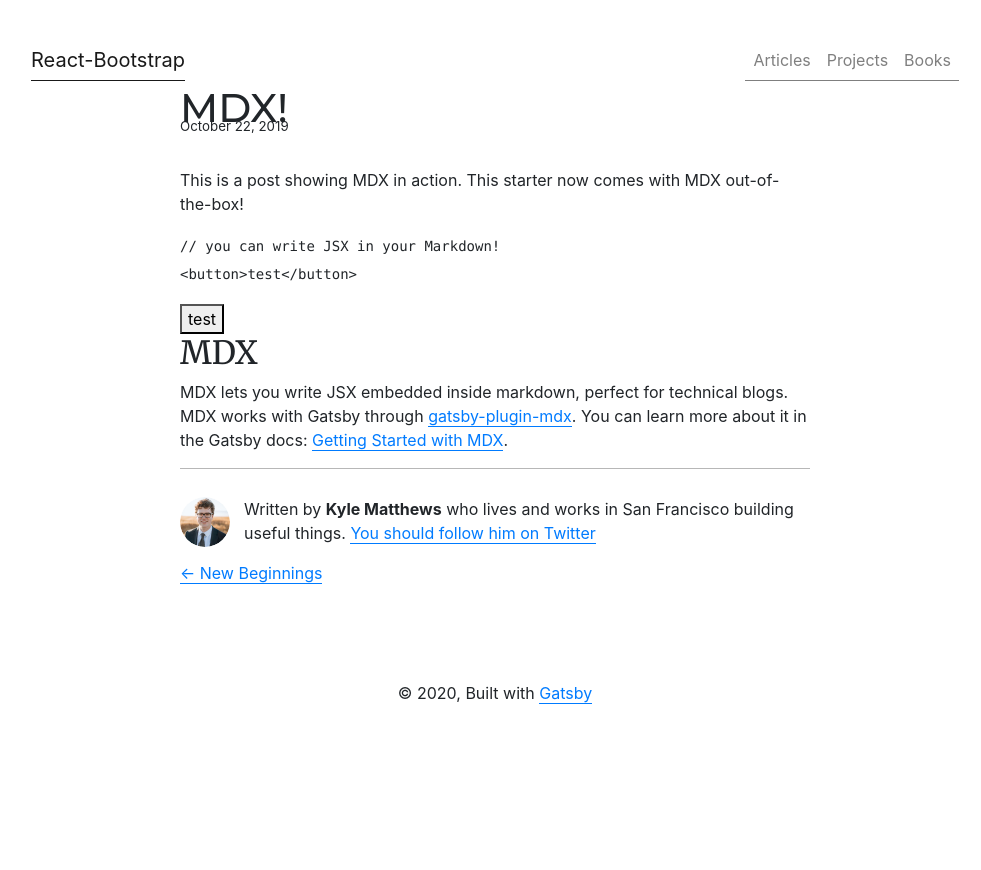
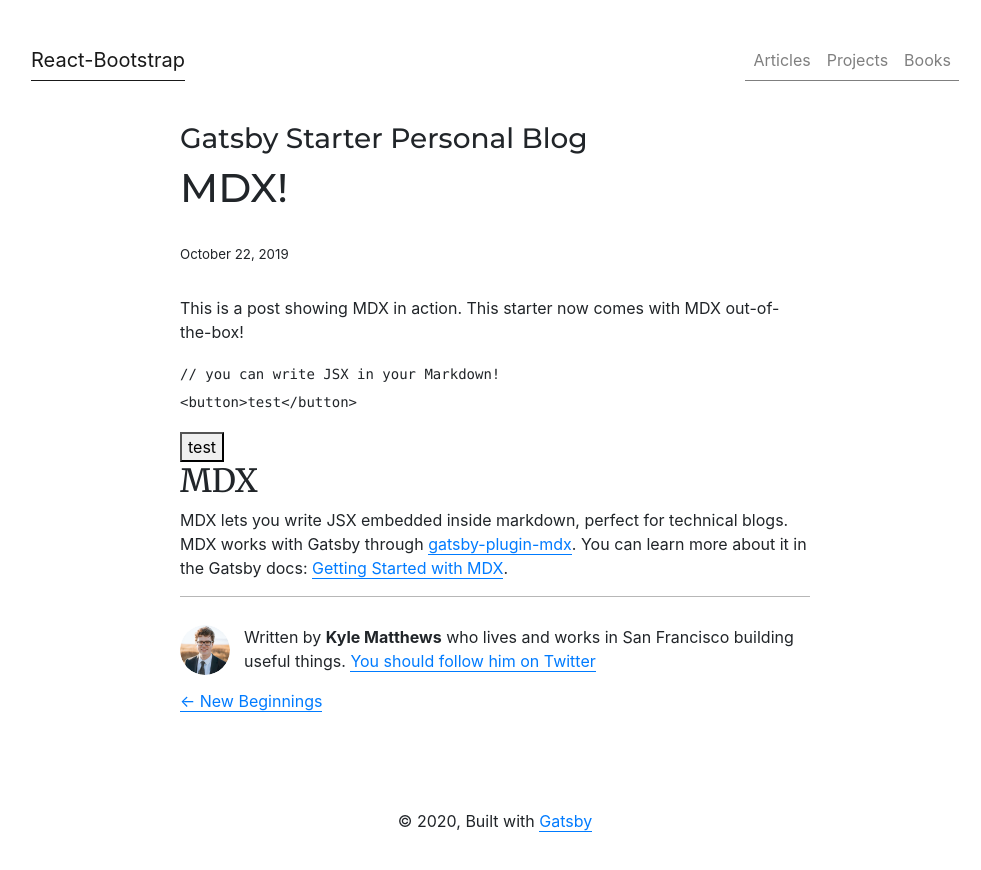
Before and after one commit to v-octal/yapb, a Gatsby site: page /blog/example/ in a window 1280 px wide. Shown: the whole page, without its empty margins (145-1126 px from the left). Before the commit the page ends 800 px from the top, so only its background shows below. Built offline with nearby package versions, Linux system fonts and the light colour scheme; Gatsby itself is replaced by a stand-in of ours; some packages are replaced by stand-ins of ours; code samples lack their colours.

Commit message:
Fixed navbar and body overlapping bug

```diff
--- a/src/components/layout.js
+++ b/src/components/layout.js
@@ -61,6 +61,7 @@ class Layout extends React.Component {
           style={{
             marginLeft: `auto`,
             marginRight: `auto`,
+            marginTop: `5em`,
             maxWidth: rhythm(24),
             padding: `${rhythm(1.5)} ${rhythm(3 / 4)}`,
           }}
--- a/src/templates/blog-post.js
+++ b/src/templates/blog-post.js
@@ -25,7 +25,7 @@ class BlogPostTemplate extends React.Component {
             ...scale(-1 / 5),
             display: `block`,
             marginBottom: rhythm(1),
-            marginTop: rhythm(-1),
+            marginTop: rhythm(1),
           }}
         >
           {post.frontmatter.date}
```
